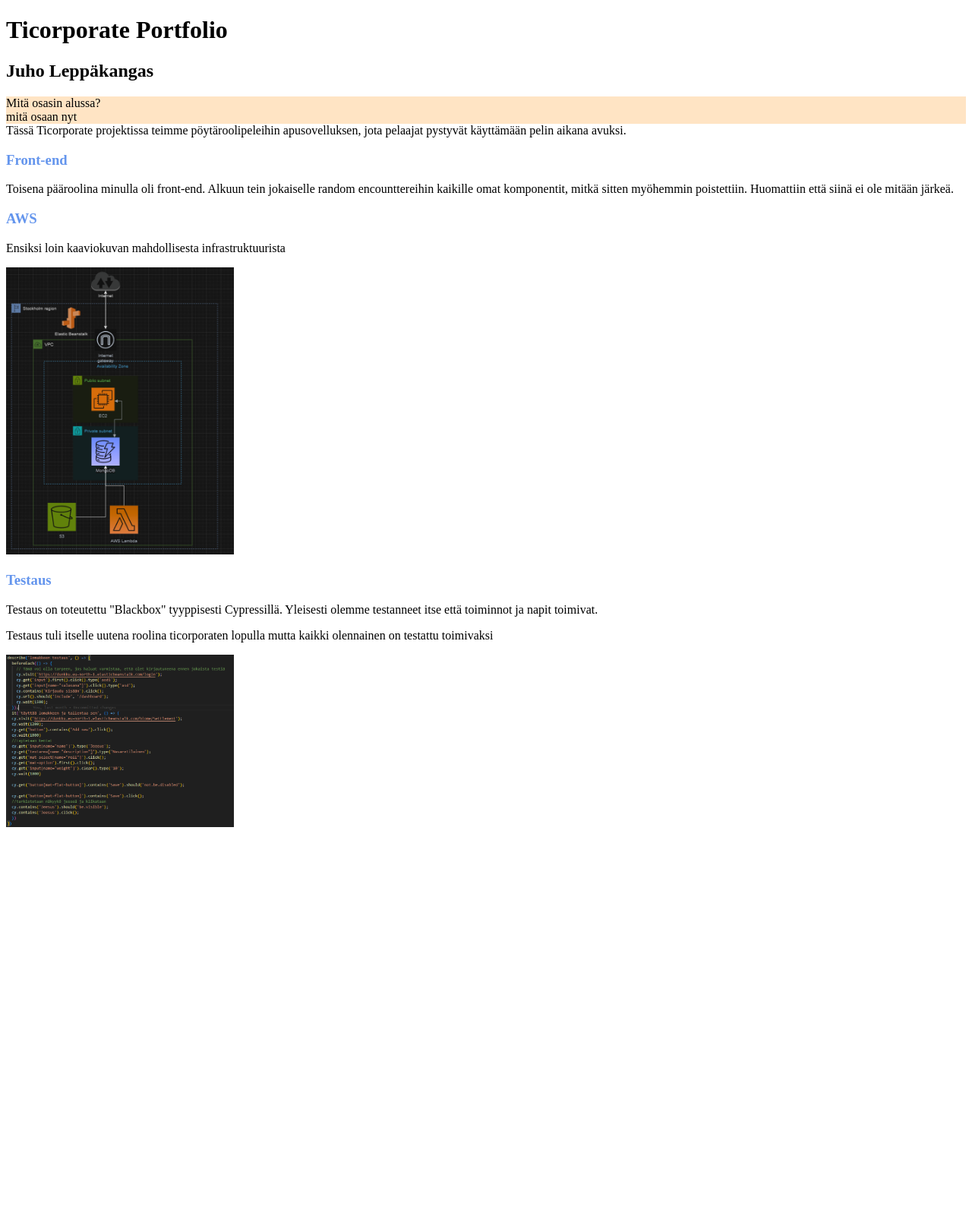
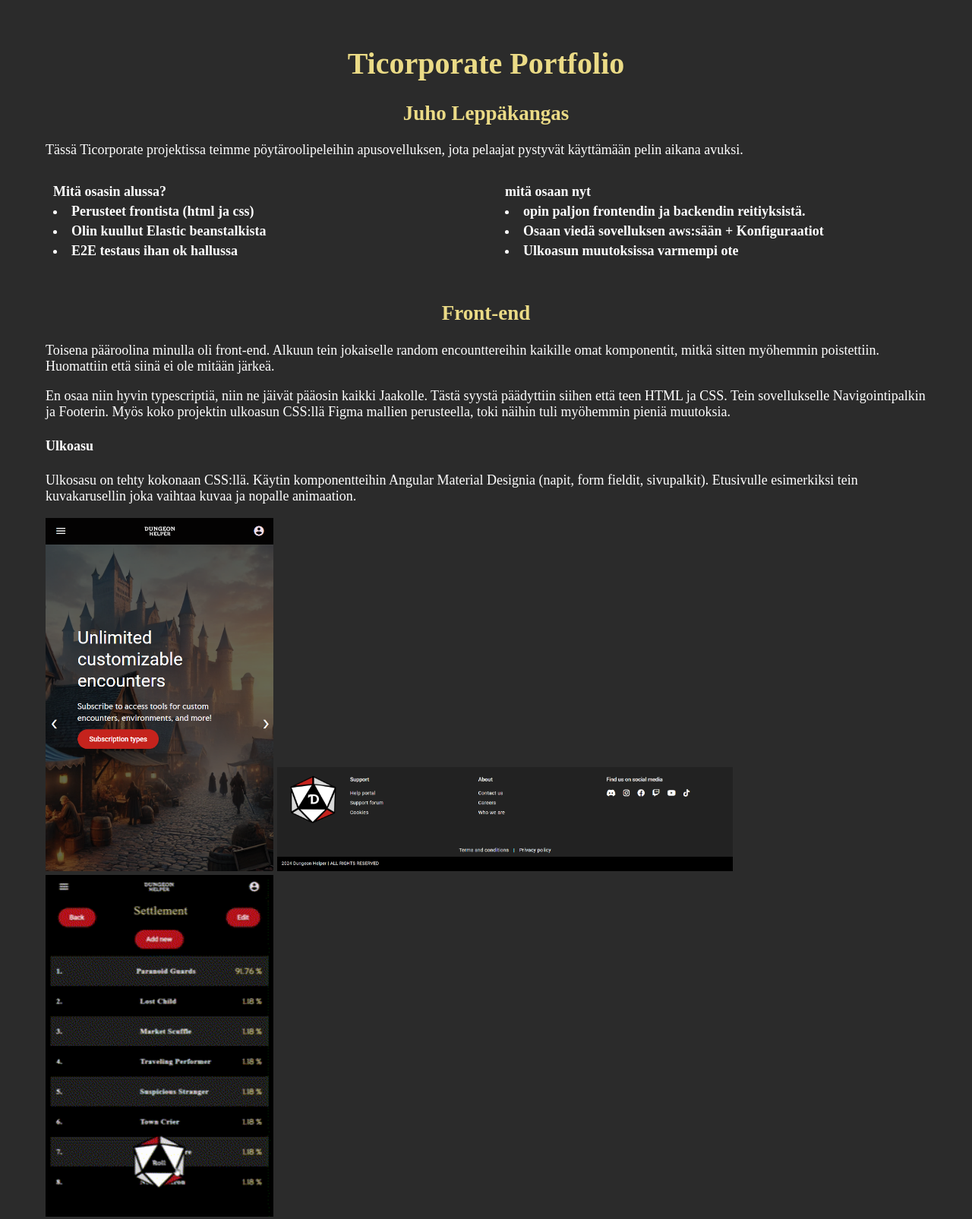
Before and after one commit to JuhoLeppakangas/JuhoLeppakangas.github.io, a plain HTML site: page index.html in a window 1280 px wide. Shown: the top 1605 px of the page at 76% size. Before the commit the page ends 1101 px from the top, so only its background shows below. Drawn offline with Linux system fonts and the light colour scheme; a web font is replaced by a local one.

Commit message:
80% valmis

```diff
--- a/index.html
+++ b/index.html
@@ -4,41 +4,78 @@
     <meta charset="UTF-8">
     <meta name="viewport" content="width=device-width, initial-scale=1.0">
     <link rel="stylesheet" href="style.css">
+    <link href="https://fonts.googleapis.com/css2?family=Faculty+Glyphic&display=swap" rel="stylesheet">
+
     <title>Document</title>
 </head>
 <body>
     <h1>Ticorporate Portfolio</h1>
     <h2>Juho Leppäkangas</h2>
-
+    <div>
+        Tässä Ticorporate projektissa teimme pöytäroolipeleihin apusovelluksen, jota pelaajat pystyvät käyttämään pelin aikana avuksi.
+    </div>
     <div id="Alku">
         <div class="grid">
-            <div class="grid-item">Mitä osasin alussa?</div>
-            <div class="grid-item"> mitä osaan nyt</div>
-        </div>
-        <div>
-            Tässä Ticorporate projektissa teimme pöytäroolipeleihin apusovelluksen, jota pelaajat pystyvät käyttämään pelin aikana avuksi.
+            <h4 class="grid-item">Mitä osasin alussa?
+            <li>Perusteet frontista (html ja css)</li>
+            <li>Olin kuullut Elastic beanstalkista</li>
+            <li>E2E testaus ihan ok hallussa</li>
+            </h4>
+            <h4 class="grid-item"> mitä osaan nyt
+            <li>opin paljon frontendin ja backendin reitiyksistä.</li>
+            <li>Osaan viedä sovelluksen aws:sään + Konfiguraatiot</li>
+            <li>Ulkoasun muutoksissa varmempi ote</li>
+            </h4>
         </div>
     </div>
 
     <div id="Frontti">
-        <h3>Front-end</h3>
-        <p>
-            Toisena pääroolina minulla oli front-end. Alkuun tein jokaiselle random encounttereihin kaikille omat komponentit, mitkä sitten myöhemmin poistettiin. Huomattiin että siinä ei ole mitään järkeä.
-        </p>
+        <h2>Front-end</h2>
+        <p>Toisena pääroolina minulla oli front-end. Alkuun tein jokaiselle random encounttereihin kaikille omat komponentit, mitkä sitten myöhemmin poistettiin.
+            Huomattiin että siinä ei ole mitään järkeä.</p>
+        <p>En osaa niin hyvin typescriptiä, niin ne jäivät pääosin kaikki Jaakolle. Tästä syystä päädyttiin siihen että teen HTML ja CSS. Tein sovellukselle Navigointipalkin ja Footerin. Myös koko projektin ulkoasun CSS:llä Figma mallien perusteella, toki näihin tuli myöhemmin pieniä muutoksia.</p>
+        <h4>Ulkoasu</h4>
+        <p>Ulkosasu on tehty kokonaan CSS:llä. Käytin komponentteihin Angular Material Designia (napit, form fieldit, sivupalkit). Etusivulle esimerkiksi tein kuvakarusellin joka vaihtaa kuvaa ja nopalle animaation.</p>
+        <img class="frontti" src="/images/etusivu_portfolio.png" alt="">
+        <img class="frontti1" src="/images/footer_portfolio.png" alt="">
+        <img class="frontti" src="/images/gif_roll.gif" alt=""><br><br>
+        <br> Responsiivisuus on toteutettu Material design elementeillä ja Media queryillä. <br><br>
+        <img id="noppa-ts" src="/images/noppa_ts.png" alt="">
+        <img src="/images/noppa_css.png" alt="">
+        <img src="/images/media_query.png" alt="">
     </div>
 
     <div id="aws">
-        <h3>AWS</h3>
-        <p>Ensiksi loin kaaviokuvan mahdollisesta infrastruktuurista</p>
-        <img src="/images/kaaviokuva_portfolio.png" alt="">
-
+        <h2>AWS</h2>
+        <div class="aws-content">
+            <div class="aws-text">
+                <p>Ensiksi loin kaaviokuvan mahdollisesta infrastruktuurista. Päätin valita Elastic beanstalkin tähän. Latasin EB CLI:n ja kokeilin esimerkkisovelluksella että homma pelittää. <br> <br>
+                Aluksi lähdin rakentamaan ympäristöä EB CLI:llä, se ei onnistunut AWS uuden päivityksen myötä (Launch configuration error).
+                <br> Sain ympäristön pystyyn AWS konsolista.</p>
+                <p>Frontendiin environments kansio, jossa kerrottu frontin URL. -> dist kansion Backend tiedoston juureen -> Tarvittavat reitiykset ja Cors policyt -> EB deploy. <br>
+                Sivulle tehty myös Self Sign SSl sertifikaatti, jotta https toimii.</p>
+                <div>Suurimmat ongelmat olivat Front-endin ja backendin väliset reitit, jotka saatiin viimein toimimaan kaiken sähellyksen jälkeen.</div><br>
+                <img src="/images/corssi.png" alt="">
+                <img src="/images/reitti.png" alt="">
+                <p>Self sign sertifikaatti</p>
+                <img src="/images/ssl_sert.png" alt="">
+            </div>
+        <img class="aws" src="/images/kaaviokuva_portfolio.png" alt="">
+        </div>
     </div>
 
     <div id="testaus">
-        <h3>Testaus</h3>
-        <p>Testaus on toteutettu "Blackbox" tyyppisesti Cypressillä. Yleisesti olemme testanneet itse että toiminnot ja napit toimivat.</p>
-        <p>Testaus tuli itselle uutena roolina ticorporaten lopulla mutta kaikki olennainen on testattu toimivaksi</p>
-        <img src="/images/testi_portfoliota_varten.png" alt="">
+        <h2>Testaus</h2>
+        <div class="testaus-content">
+            <div class="testaus-text">
+                <p>Testaus on toteutettu "Blackbox" tyyppisesti Cypressillä. Yleisesti olemme testanneet itse että toiminnot ja napit toimivat.</p>
+                <p>Testaus tuli itselle uutena roolina ticorporaten lopulla mutta kaikki olennainen on testattu toimivaksi</p>
+            </div>
+            <img id="testaus" src="/images/testi_portfoliota_varten.png" alt="">
+        </div>
+    </div>
+    <div id="oma reflektio">
+
     </div>
 </body>
 </html>
--- a/style.css
+++ b/style.css
@@ -1,13 +1,88 @@
-.grid-item{
-    background-color: bisque;
+body{
+    margin: 60px;
+    font-size: 18px;
+    background-color: rgb(43, 43, 43);
+    font-family: "Faculty Glyphic";
+    color: white;
 }
-.grid-item{
+h1{
+    text-align: center;
+    font-size: 40px;
+
+    font-family: 'Faculty Glyphic';
+    color: #ebdb86;
+
+}
+h2{
+    text-align: center;
+  color: #ebdb86;
+
+}
+.grid{
     display: flex;
-    flex-direction: row;
+    justify-content: space-between; /* Tilaa tasaisesti */
+    gap: 30px; /* Väli elementtien välillä */
+
 }
-img{
+
+.grid-item {
+
+    flex: 1; /* Joustavuus, vie yhtä paljon tilaa */
+    padding: 10px;
+}
+#noppa-ts{
+    width: 500px;
+}
+
+li {
+    margin-top: 5px; /* Väli rivien välillä */
+}
+.frontti{
+    width: 300px;
+}
+.frontti1{
+    width: 600px;
+}
+.frontti img{
+    display: flex;
+    justify-content: space-between;
+}
+.aws{
     width: 300px;
 }
 h3{
     color: cornflowerblue;
 }
+#testaus {
+    margin: 20px;
+}
+.aws-content{
+    display: flex;
+    align-items: flex-start; /* Kohdistaa elementit pystysuunnassa */
+    gap: 20px; /* Väli tekstin ja kuvan välillä */
+}
+.deploy{
+    height: 30px;
+    width: 500px;
+
+}
+#aws img{
+    width: 400px;
+}
+.testaus-content {
+    display: flex;
+    align-items: flex-start; /* Kohdistaa elementit pystysuunnassa */
+    gap: 20px; /* Väli tekstin ja kuvan välillä */
+}
+
+#testaus img{
+    width: 600px;
+    height: auto;
+}
+
+@font-face {
+    font-family: 'Faculty';
+    src:  url('font/FacultyGlyphic-Regular.ttf') format('ttf');
+    font-weight: normal;
+    font-style: normal;
+  }
```
Also changed, not shown: font/FacultyGlyphic-Regular.ttf (added), images/corssi.png (added), images/deploy_AWS.png (added), images/etusivu_portfolio.png (added), images/footer_portfolio.png (added), images/gif_roll.gif (added), images/media_query.png (added), images/noppa_css.png (added), images/noppa_ts.png (added), images/reitti.png (added), images/ssl_sert.png (added).
